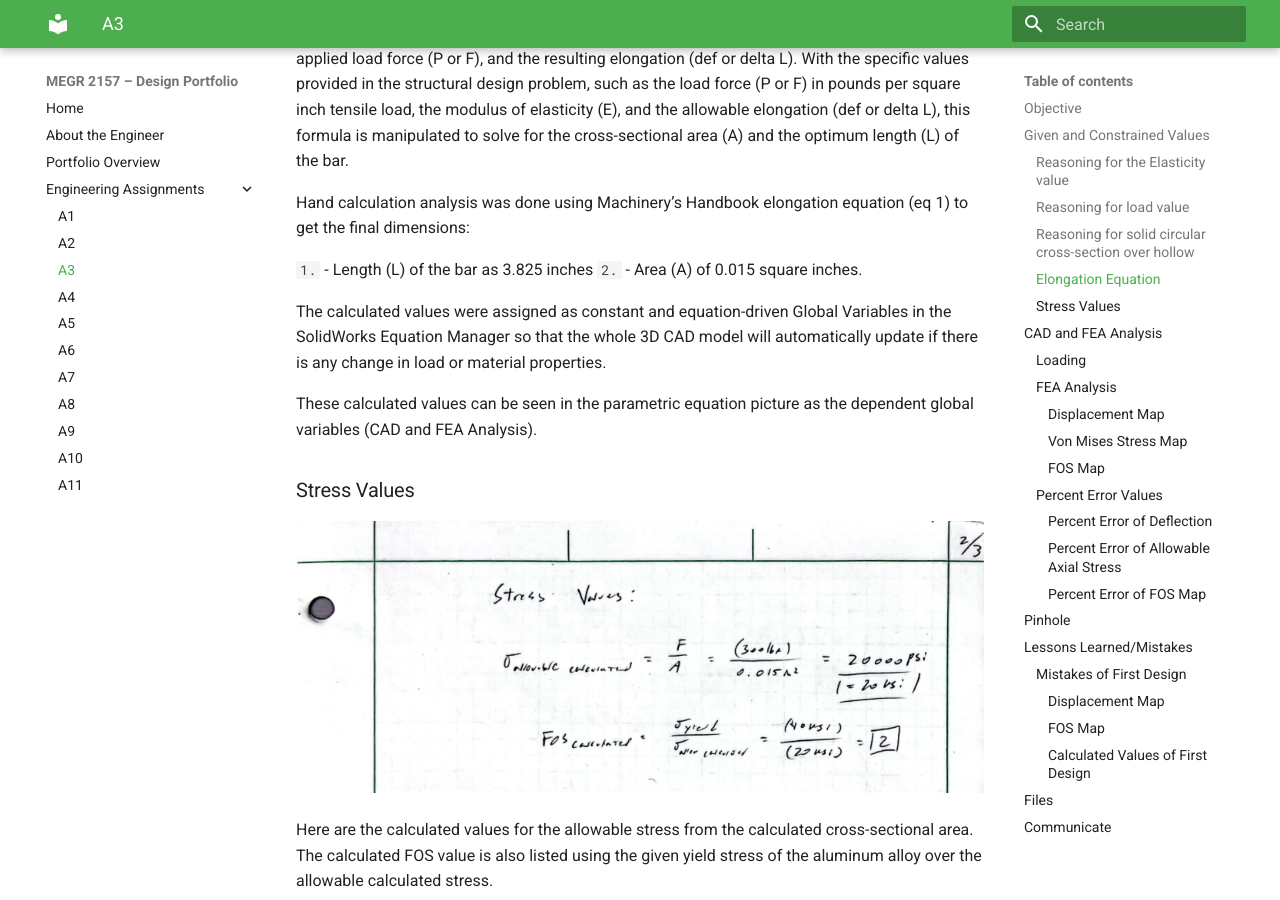
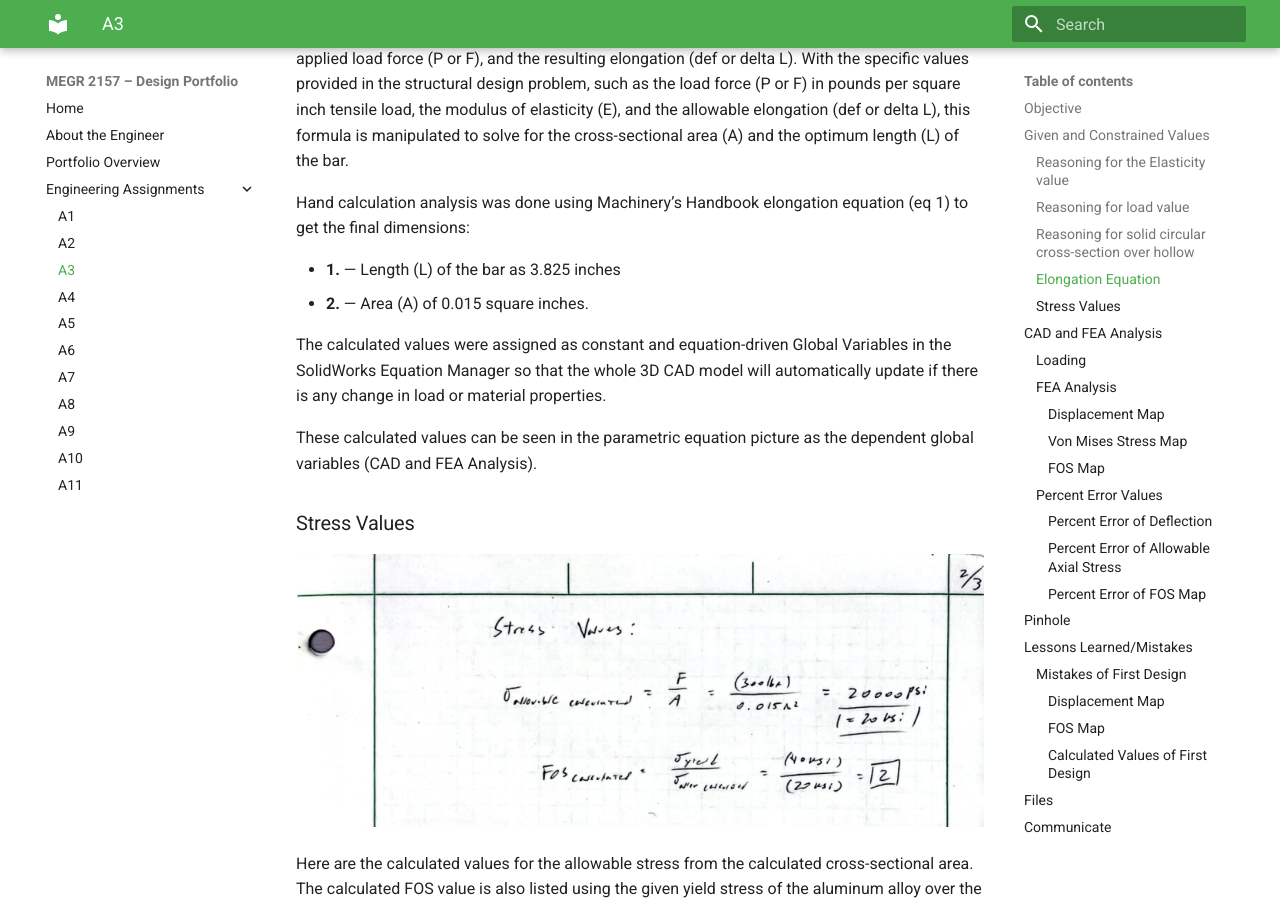
Before and after one commit to smateus0/megr2157-portfolio, an MkDocs documentation site: the page built from docs/assignments/A03/index.md, in a window 1280 px wide and 900 px high, scrolled down 2603 px. Built offline with MkDocs 1.6.1 and Material for MkDocs 9.7.7, drawn with Linux system fonts in a browser that asks for light colours.

Commit message:
Update index.md

````diff
--- a/docs/assignments/A03/index.md
+++ b/docs/assignments/A03/index.md
@@ -34,8 +34,8 @@ The elongation equation determines the elongation of the bar from the tensile fo
 
 Hand calculation analysis was done using Machinery’s Handbook elongation equation (eq 1) to get the final dimensions:
 
-```1.``` - Length (L) of the bar as 3.825 inches
-```2.``` - Area (A) of 0.015 square inches.
+- **1.** — Length (L) of the bar as 3.825 inches
+- **2.** — Area (A) of 0.015 square inches.
 
 The calculated values were assigned as constant and equation-driven Global Variables in the SolidWorks Equation Manager so that the whole 3D CAD model will automatically update if there is any change in load or material properties.
 
````
